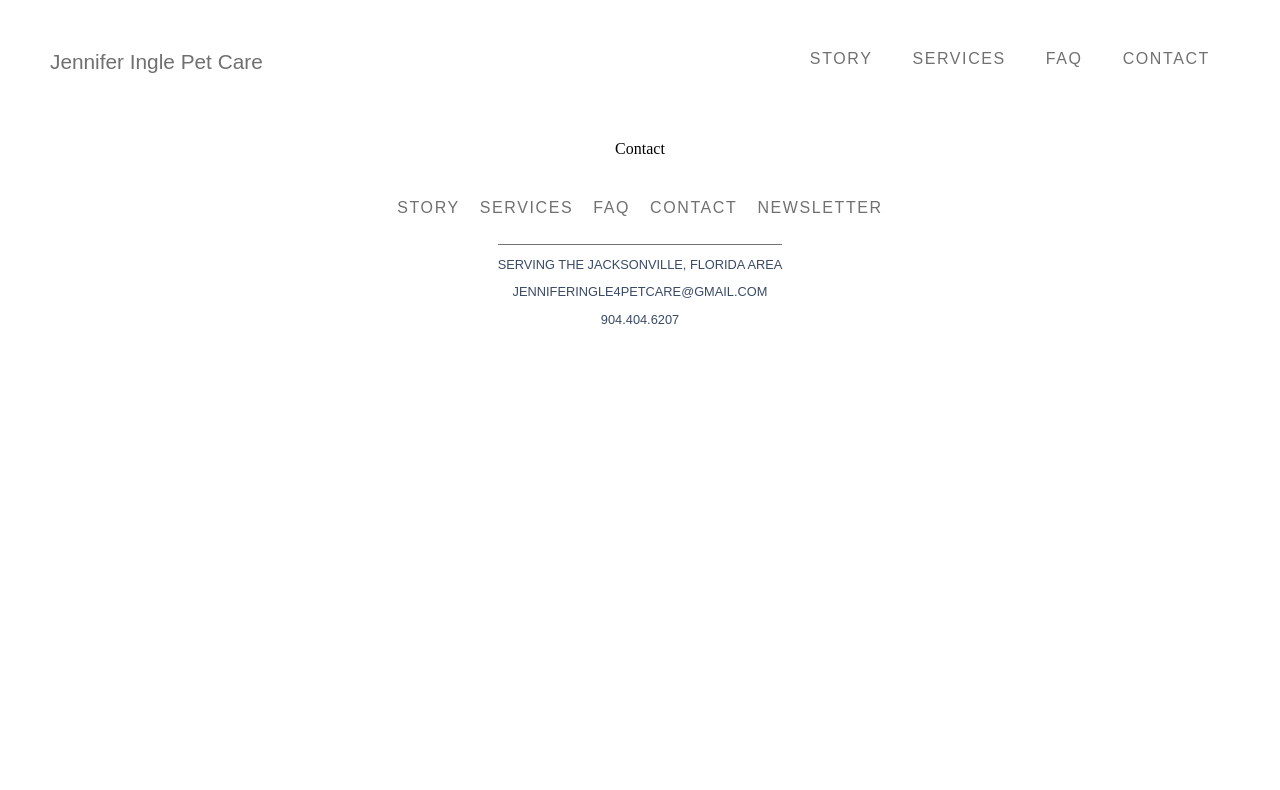
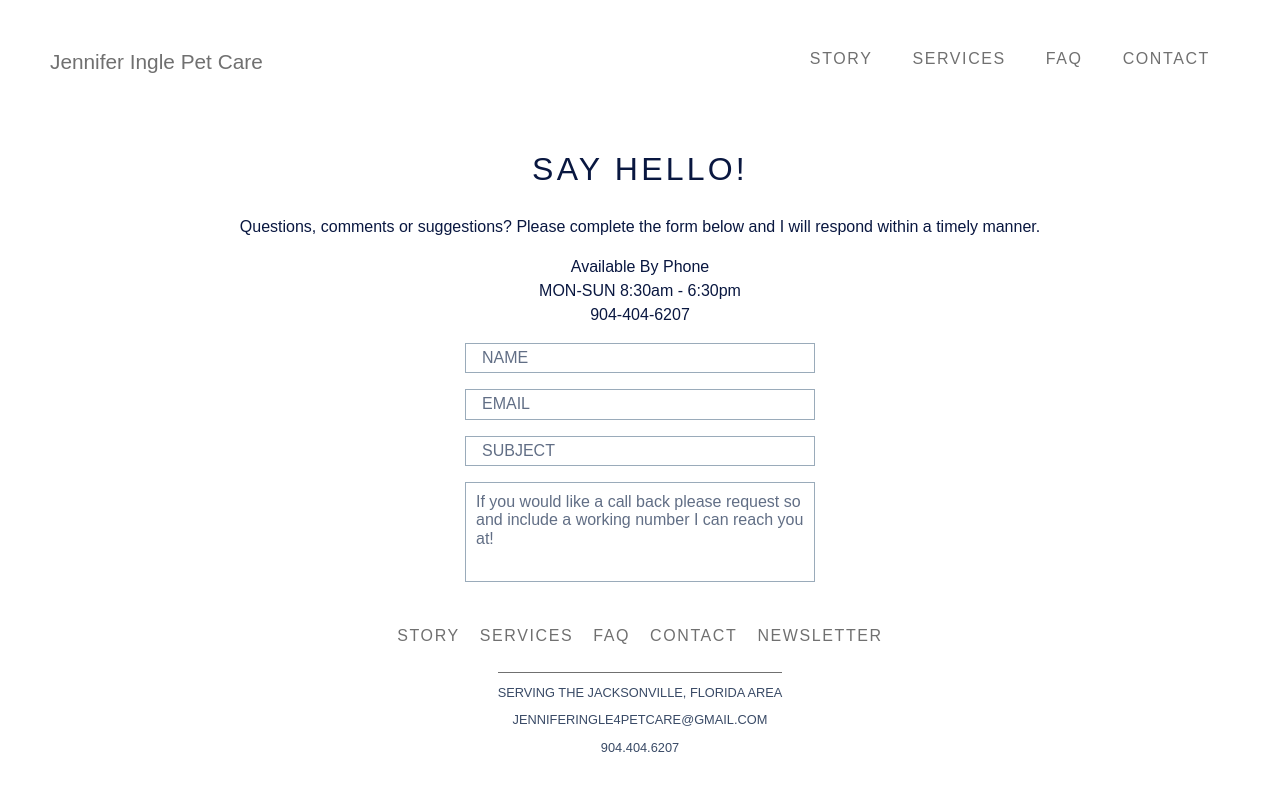
Before and after one commit to tylorkolbeck/petcare, a React (Create React App) app: page /contact in a window 1280 px wide. Before the commit this address had no page. Shown: the top 790 px of the page. Built offline with nearby package versions, Linux system fonts and the light colour scheme; a web font is replaced by a local one.

Commit message:
Finished contact page.

```diff
--- a/src/Containers/Contact/Contact.css
+++ b/src/Containers/Contact/Contact.css
@@ -0,0 +1,76 @@
+.Contact__container {
+    display: block;
+    width: 80%;
+    margin: auto;
+    text-align: center;
+    color: #091740;
+    font-family: montserrat, sans-serif;
+    font-weight: 300;
+    line-height: 1.5em;
+    padding: 20px;
+    padding-top: 0px;
+}
+
+.Contact__container h1 {
+    font-family: rockwell, sans-serif;
+    font-weight: 300;
+    line-height: 1.5em;
+    letter-spacing: .1em;
+    font-style: normal;
+}
+
+.Contact__business_hours p {
+    margin: 0px;
+    padding: 0px;
+    color: #091740;
+}
+
+.Contact__container input::placeholder {
+    color: rgb(57, 74, 102, .8);
+}
+
+.Contact__container input {
+    display: block;
+    border: 1px solid #9AABBA;
+    padding: 5px;
+    font-family: futura-pt, sans-serif;
+    font-weight: 400;
+    padding-left:16px;
+    margin: 16px auto;
+    width: 100%;
+    max-width: 350px;
+    box-sizing: border-box;
+}
+
+.Contact__container textarea::placeholder {
+    color: rgb(57, 74, 102, .8);
+    padding: 5px;
+}
+
+.Contact__container textarea {
+    border: 1px solid #9AABBA;
+    padding: 5px;
+    font-family: futura-pt, sans-serif;
+    font-weight: 400;
+    padding: 5px;
+    display: block;
+    height: 100px;
+    resize: unset;
+    width: 100%;
+    max-width: 350px;
+    margin: auto;
+    box-sizing: border-box;
+}
+
+.Contact__input_container {
+    text-align: center;
+    box-sizing: border-box;
+}
+
+.Contact__input_container input:focus {
+    outline: none;
+}
+
+.Contact__input_container textarea:focus {
+    outline: none;
+}
--- a/src/Containers/Contact/Contact.js
+++ b/src/Containers/Contact/Contact.js
@@ -1,10 +1,26 @@
 import React, { Component } from 'react'
+import './Contact.css'
 
 class Contact extends Component {
   render() {
     return (
-      <div>
-        <p>Contact</p>
+      <div className="Contact__container">
+
+        <h1>SAY HELLO!</h1>
+        <p>Questions, comments or suggestions? Please complete the form below and I will respond within a timely manner. </p>
+        <div className="Contact__business_hours">
+          <p>Available By Phone</p>
+          <p>MON-SUN 8:30am - 6:30pm</p>
+          <p>904-404-6207</p>
+        </div>
+
+        <div className="Contact__input_container">
+          <input type="text" placeholder="NAME"></input>
+          <input type="text" placeholder="EMAIL"></input>
+          <input type="text" placeholder="SUBJECT"></input>
+        {/* <h2>Tell Me More!</h2> */}
+          <textarea placeholder="If you would like a call back please request so and include a working number I can reach you at!"></textarea>
+        </div>
       </div>
     )
   }
--- a/src/Containers/Home/Home.js
+++ b/src/Containers/Home/Home.js
@@ -1,5 +1,4 @@
 import React, { Component } from 'react'
-import Footer from '../../Components/Footer/Footer'
 
 import './Home.css'
 
@@ -70,11 +69,6 @@ class Home extends Component {
             <input type="text" placeholder="ENTER YOUR EMAIL"></input>
             <button>SPEAK!</button>
         </div>
-
-
-        {/* <footer className="Home__footer"><Footer /></footer> */}
-
-
       </div>
 
 
```
